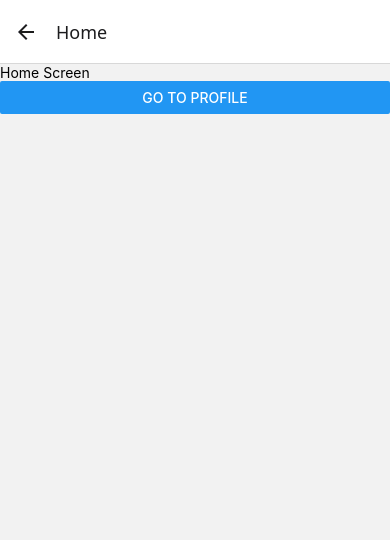
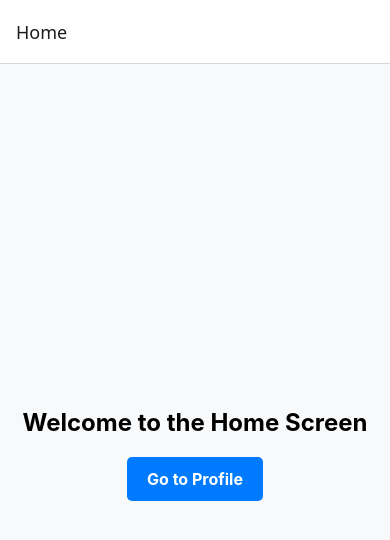
Before and after one commit to phongnguyenrvn1995/golf_manager, a React Native app: screen /Home in a window 390 px wide. Shown: the top 540 px of the page. Built offline with nearby package versions, Linux system fonts and the light colour scheme.

Commit message:
Mẫu cho thư mục src/screens/

```diff
--- a/src/navigation/AppNavigator.tsx
+++ b/src/navigation/AppNavigator.tsx
@@ -1,9 +1,9 @@
 import React from "react";
 import { NavigationContainer } from "@react-navigation/native";
 import { createNativeStackNavigator } from "@react-navigation/native-stack";
-import HomeScreen from "../screens/HomeScreen";
-import ProfileScreen from "../screens/ProfileScreen";
-import ChangeLangScreen from "../screens/ChangeLangScreen";
+import HomeScreen from "../screens/samples/HomeScreen";
+import ProfileScreen from "../screens/samples/ProfileScreen";
+import ChangeLangScreen from "../screens/samples/ChangeLangScreen";
 import { UseStyleEg } from "../screens/samples/UseStyleEg";
 import { EgScreen } from "../screens/samples/EgScreen";
 import { HookEg } from "../screens/samples/HookEg";
@@ -11,14 +11,16 @@ import { ServiceEg } from "../screens/samples/ServiceEg";
 import { StoreEg } from "../screens/samples/StoreEg";
 import { AssetsEg } from "../screens/samples/AssetsEg";
 import { ComponentEg } from "../screens/samples/ComponentEg";
+import Home from "../screens/Home/Home";
+import Profile from "../screens/Profile/Profile";
 
 const Stack = createNativeStackNavigator();
 
 const AppNavigator = () => {
   return (
     <NavigationContainer>
-      <Stack.Navigator initialRouteName="EgScreen">
-        <Stack.Screen name="Home" component={HomeScreen} />
+      <Stack.Navigator initialRouteName="Home">
+        {/* <Stack.Screen name="Home" component={HomeScreen} />
         <Stack.Screen name="Profile" component={ProfileScreen} />
         <Stack.Screen name="ChangeLang" component={ChangeLangScreen} />
         <Stack.Screen name="UseStyleEg" component={UseStyleEg} />
@@ -27,7 +29,9 @@ const AppNavigator = () => {
         <Stack.Screen name="ServiceEg" component={ServiceEg} />
         <Stack.Screen name="StoreEg" component={StoreEg} />
         <Stack.Screen name="AssetsEg" component={AssetsEg} />
-        <Stack.Screen name="ComponentEg" component={ComponentEg} />
+        <Stack.Screen name="ComponentEg" component={ComponentEg} /> */}
+        <Stack.Screen name="Home" component={Home} />
+        <Stack.Screen name="Profile" component={Profile} />
       </Stack.Navigator>
     </NavigationContainer>
   );
--- /dev/null
+++ b/src/screens/Home/Home.styles.ts
@@ -0,0 +1,15 @@
+import { StyleSheet } from 'react-native';
+
+export const styles = StyleSheet.create({
+  container: {
+    flex: 1,
+    justifyContent: 'center',
+    alignItems: 'center',
+    backgroundColor: '#f8f9fa',
+  },
+  title: {
+    fontSize: 24,
+    fontWeight: 'bold',
+    marginBottom: 20,
+  }
+});
--- /dev/null
+++ b/src/screens/Home/Home.tsx
@@ -0,0 +1,16 @@
+import { Text, View } from "react-native";
+import Button from "../../components/Button/Button";
+import { styles } from "./Home.styles";
+
+const Home: React.FC<{navigation: any}> = ({navigation}) => {
+    return (
+        <View style={styles.container}>
+            <Text style={styles.title}>Welcome to the Home Screen</Text>
+            <Button
+                title="Go to Profile"
+                onPress={() => navigation.navigate('Profile')} />
+        </View>
+    );
+};
+
+export default Home;
--- /dev/null
+++ b/src/screens/Profile/Profile.styles.ts
@@ -0,0 +1,15 @@
+import { StyleSheet } from 'react-native';
+
+export const styles = StyleSheet.create({
+  container: {
+    flex: 1,
+    justifyContent: 'center',
+    alignItems: 'center',
+    backgroundColor: '#f8f9fa',
+  },
+  title: {
+    fontSize: 24,
+    fontWeight: 'bold',
+    marginBottom: 20,
+  },
+});
--- /dev/null
+++ b/src/screens/Profile/Profile.tsx
@@ -0,0 +1,15 @@
+import { Text, View } from "react-native";
+import Button from "../../components/Button/Button";
+import { styles } from "./Profile.styles";
+
+const Profile: React.FC<{ navigation: any }> = ({ navigation }) => {
+    return (
+        <View style={styles.container}>
+            <Text style={styles.title}>Welcome to the Profile Screen</Text>
+            <Button title="Back to Home"
+                onPress={() => navigation.goBack()} />
+        </View>
+    );
+};
+
+export default Profile;
--- a/src/screens/ChangeLangScreen.tsx
+++ b/src/screens/samples/ChangeLangScreen.tsx
@@ -1,7 +1,7 @@
 import React from "react";
 import { useTranslation } from "react-i18next";
 import { View, Text, Button } from "react-native";
-import './../i18n/i18n';
+import '../../i18n/i18n';
 
 const ChangeLangScreen = ({ navigation }: { navigation: any }) => {
   const {t, i18n} = useTranslation();
--- a/src/screens/ProfileScreen.tsx
+++ b/src/screens/samples/ProfileScreen.tsx
@@ -7,8 +7,7 @@ const ProfileScreen = ({ navigation }: { navigation: any }) => {
       <Text>Profile Screen</Text>
       <Button
         title="Go Back"
-        onPress={() => navigation.goBack()}
-      />
+        onPress={() => navigation.goBack()} />
     </View>
   );
 };
```
Also changed, not shown: src/screens/samples/HomeScreen.tsx (renamed from src/screens/HomeScreen.tsx).
